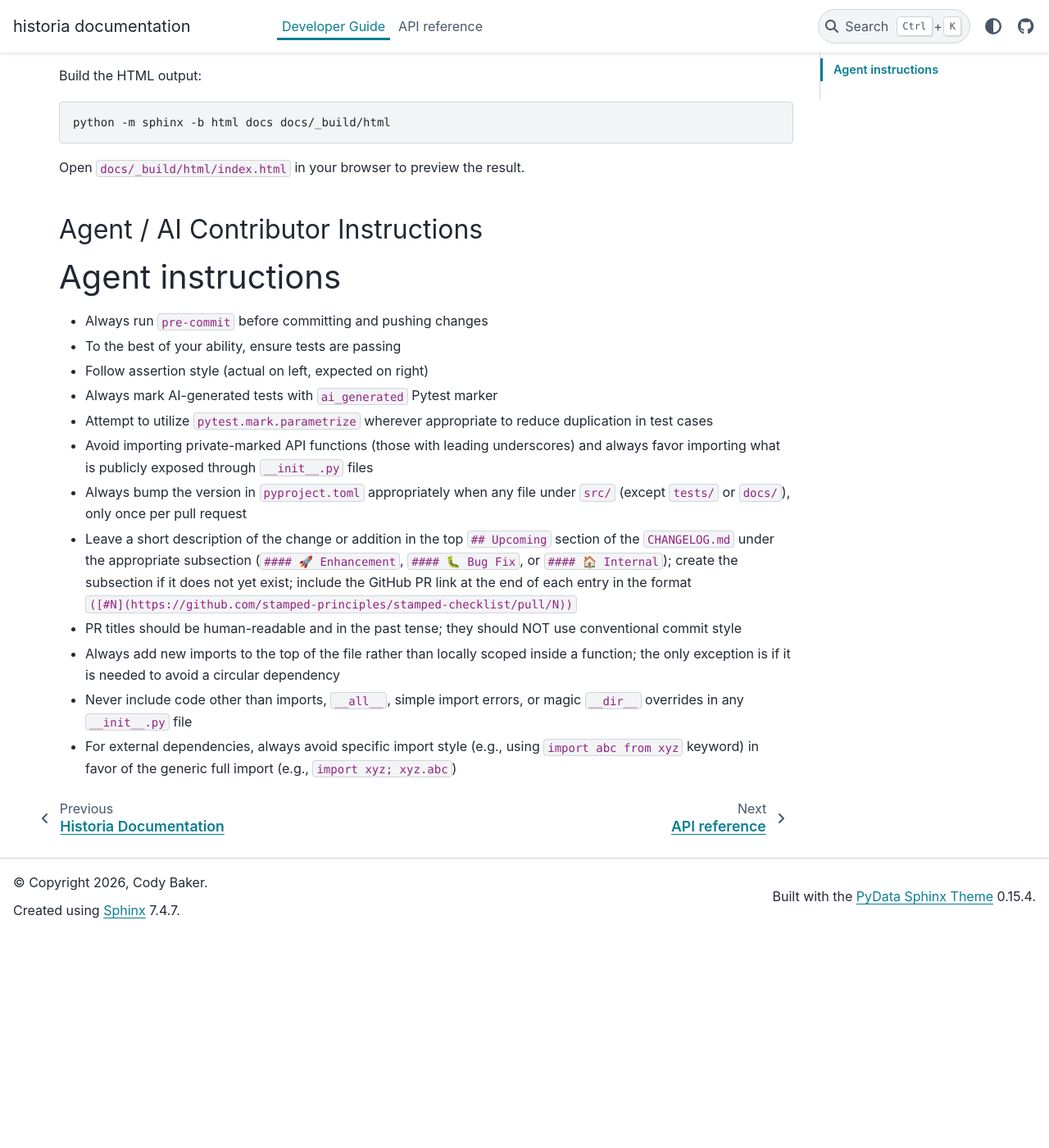
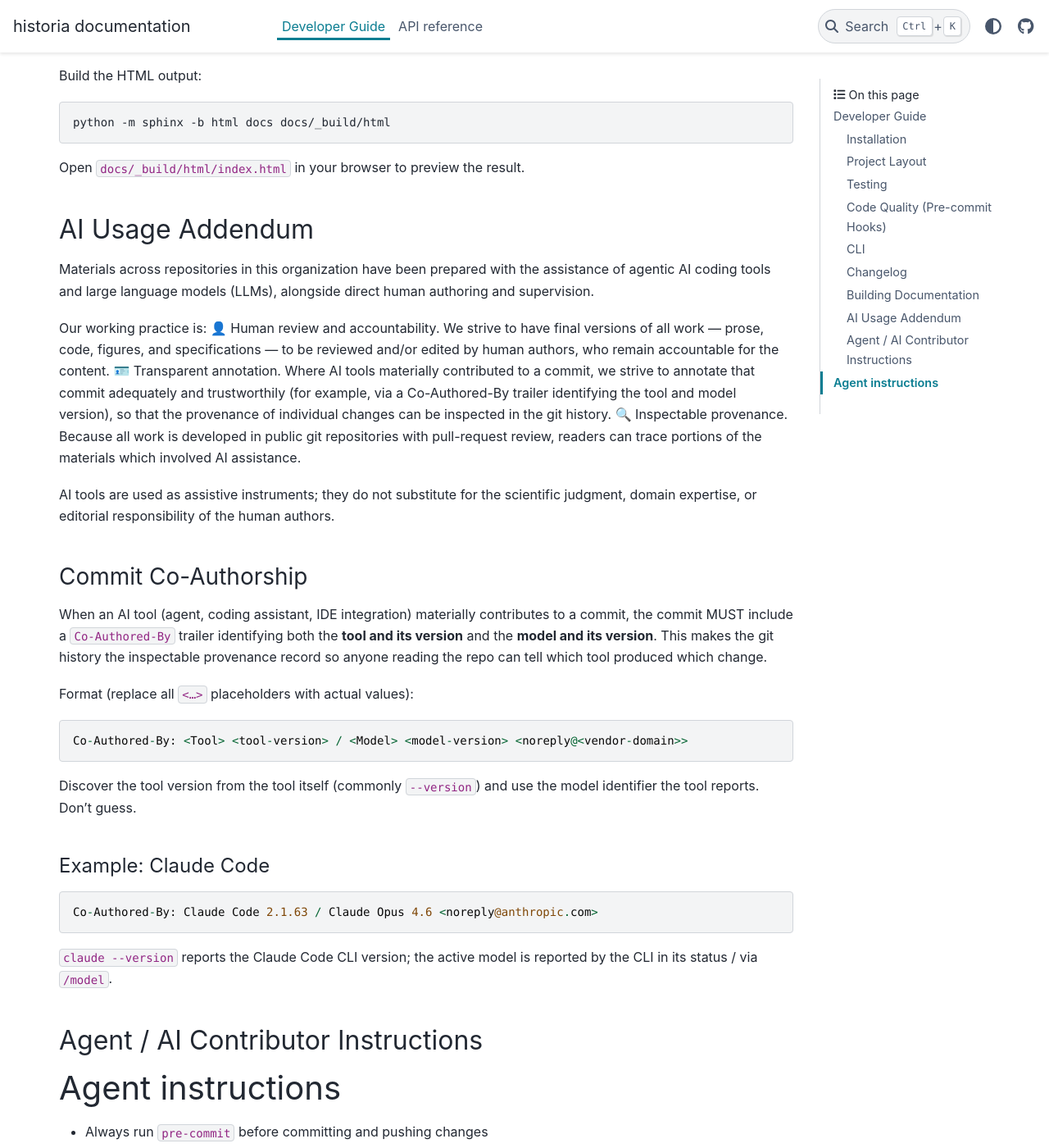
Before and after one commit to CodyCBakerPhD/historia, a Sphinx documentation site: the page built from docs/development/index.md, in a window 1280 px wide and 1400 px high, scrolled down 3536 px. Shown: the whole window at 82% size. Built offline with Sphinx 7.4.7 and the PyData theme 0.15.4, drawn with Linux system fonts in a browser that asks for light colours; before the commit the page ends 4676 px from its top, so only the background shows below that; some of the changed text lies outside the part shown.

Commit message:
Add AI usage addendum to developer guide (#48)
* Initial plan

* Add AI usage addendum to developer guide and AGENTS.md

Agent-Logs-Url: https://github.com/CodyCBakerPhD/historia/sessions/ce89c05e-1727-4396-a5f4-e11eec00aa7b

Co-authored-by: CodyCBakerPhD <51133164+CodyCBakerPhD@users.noreply.github.com>

* Clarify placeholder notation in AI usage addendum

Agent-Logs-Url: https://github.com/CodyCBakerPhD/historia/sessions/ce89c05e-1727-4396-a5f4-e11eec00aa7b

Co-authored-by: CodyCBakerPhD <51133164+CodyCBakerPhD@users.noreply.github.com>

* Document AI usage practices and commit co-authorship

Added guidelines for AI usage in development documentation.

* Remove commit co-authorship guidelines

Removed guidelines on commit co-authorship from AGENTS.md.

---------

Co-authored-by: copilot-swe-agent[bot] <198982749+Copilot@users.noreply.github.com>
Co-authored-by: Cody Baker <51133164+CodyCBakerPhD@users.noreply.github.com>

````diff
--- a/AGENTS.md
+++ b/AGENTS.md
@@ -12,3 +12,4 @@
 -   Always add new imports to the top of the file rather than locally scoped inside a function; the only exception is if it is needed to avoid a circular dependency
 -   Never include code other than imports, `__all__`, simple import errors, or magic `__dir__` overrides in any `__init__.py` file
 -   For external dependencies, always avoid specific import style (e.g., using `import abc from xyz` keyword) in favor of the generic full import (e.g., `import xyz; xyz.abc`)
+-   Every commit you author MUST include a `Co-Authored-By` trailer identifying both your tool name + version and your underlying model + version. Format (replace all `<…>` placeholders with actual values): `Co-Authored-By: <Tool> <tool-version> / <Model> <model-version> <noreply@<vendor-domain>>
--- a/docs/development/index.md
+++ b/docs/development/index.md
@@ -139,6 +139,37 @@ Include the GitHub PR link at the end of each entry:
 :start-line: 2
 ```
 
+## AI Usage Addendum
+
+Materials across repositories in this organization have been prepared with the assistance of agentic AI coding tools and large language models (LLMs), alongside direct human authoring and supervision.
+
+Our working practice is:
+👤 Human review and accountability. We strive to have final versions of all work — prose, code, figures, and specifications — to be reviewed and/or edited by human authors, who remain accountable for the content.
+🪪 Transparent annotation. Where AI tools materially contributed to a commit, we strive to annotate that commit adequately and trustworthily (for example, via a Co-Authored-By trailer identifying the tool and model version), so that the provenance of individual changes can be inspected in the git history.
+🔍 Inspectable provenance. Because all work is developed in public git repositories with pull-request review, readers can trace portions of the materials which involved AI assistance.
+
+AI tools are used as assistive instruments; they do not substitute for the scientific judgment, domain expertise, or editorial responsibility of the human authors.
+
+### Commit Co-Authorship
+
+When an AI tool (agent, coding assistant, IDE integration) materially contributes to a commit, the commit MUST include a `Co-Authored-By` trailer identifying both the **tool and its version** and the **model and its version**. This makes the git history the inspectable provenance record so anyone reading the repo can tell which tool produced which change.
+
+Format (replace all `<…>` placeholders with actual values):
+
+```
+Co-Authored-By: <Tool> <tool-version> / <Model> <model-version> <noreply@<vendor-domain>>
+```
+
+Discover the tool version from the tool itself (commonly `--version`) and use the model identifier the tool reports. Don't guess.
+
+#### Example: Claude Code
+
+```
+Co-Authored-By: Claude Code 2.1.63 / Claude Opus 4.6 <noreply@anthropic.com>
+```
+
+`claude --version` reports the Claude Code CLI version; the active model is reported by the CLI in its status / via `/model`.
+
 ## Agent / AI Contributor Instructions
 
 ```{include} ../../AGENTS.md
````
Also changed, not shown: CHANGELOG.md (+4 -0 lines).
